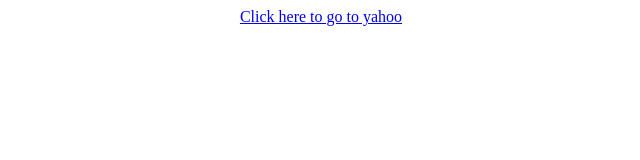
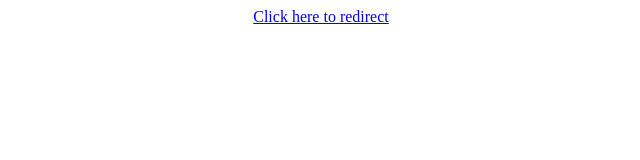
Before and after one commit to adliazaddin/httpredirect, a plain HTML site: page index.html in a window 1280 px wide. Shown: the full height of the page, 319-959 px from the left. Drawn offline with Linux system fonts and the light colour scheme.

Commit message:
Update index.html

```diff
--- a/index.html
+++ b/index.html
@@ -1,8 +1,6 @@
-<head>
+<meta http-equiv="refresh" content="0; url="https://forward-http-here" />
 </head>
 <body>
-
-<p align="center"><a href="https://www.yahoo.com">Click here to go to yahoo</a></p>
-
+<p align="center"><a href="https://forward-http-here">Click here to redirect</a></p>
 </body>
 </html>
```
